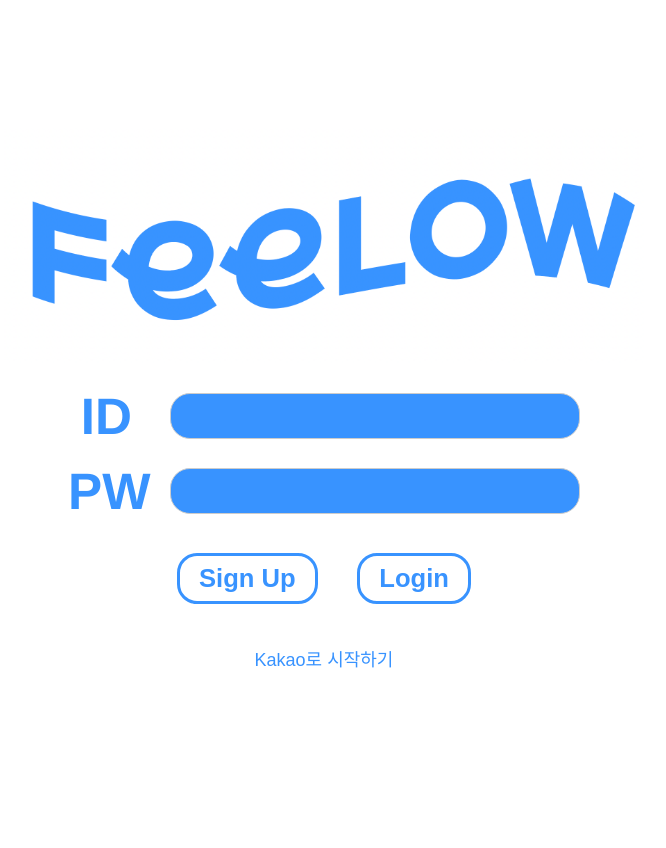
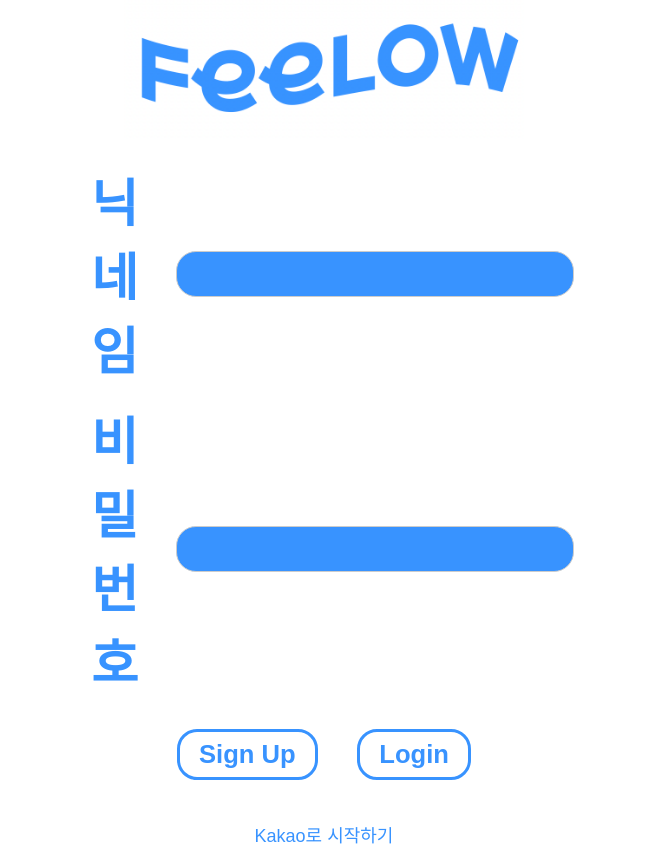
Before and after one commit to Likelion-Feelow/Feelow-Client, a React (Create React App) app: page /login in a window 1280 px wide. Shown: the whole page, without its empty margins (316-982 px from the left). Before the commit the page ends 800 px from the top, so only its background shows below. Built offline with nearby package versions, Linux system fonts and the light colour scheme; the HTML template or start-up script is replaced by a standard one.

Commit message:
로그인 문제 해결 ㅋㅋ

```diff
--- a/src/App.js
+++ b/src/App.js
@@ -16,6 +16,7 @@ import MainPage from "./pages/MainPage";
 
 import TimerPage from "./pages/TimerPage";
 import LoadingPage from "./pages/LoadingPage";
+import SignUpPage from "./pages/SignUpPage";
 
 
 function App() {
@@ -30,6 +31,7 @@ function App() {
           <Route path="/main" element={<MainPage />} />
           <Route path="/timer" element={<TimerPage />} />
           <Route path="/loading" element={<LoadingPage />} />
+          <Route path="/signup" element={<SignUpPage />} />
         </Routes>
 
       {/* <Container> */}
--- a/src/components/Login/KakaoLogoutButton.jsx
+++ b/src/components/Login/KakaoLogoutButton.jsx
@@ -20,7 +20,7 @@ export const handleLogout = async (navigate) => {
 
     // 백엔드 서버에 로그아웃 요청
     await axios.post(
-      "/auths/logout",
+      "http://3.39.201.42:8090/auths/logout",
       {
         refresh_token: refreshToken,
       },
@@ -35,14 +35,8 @@ export const handleLogout = async (navigate) => {
     localStorage.removeItem("access_token"); // 저장된 액세스 토큰 삭제
     localStorage.removeItem("refresh_token"); // 저장된 리프레시 토큰 삭제
 
-    // 카카오 로그아웃
-    const Rest_api_key = process.env.REACT_APP_KAKAO_API_KEY; // 카카오 개발자 콘솔에서 발급받은 앱 키
-    const logoutRedirectUri="http://localhost:3000/onboarding"
-    // const logoutRedirectUri = process.env.REACT_APP_KAKAO_REDIRECT_URI; // 로그아웃 후 리디렉션될 URI
-    window.location.href = `https://kauth.kakao.com/oauth/logout?client_id=${Rest_api_key}&logout_redirect_uri=${encodeURIComponent(logoutRedirectUri)}`;
-
     // 홈 페이지로 리디렉션
-    navigate("/");
+    navigate("/login");
   } catch (error) {
     console.error("Logout failed", error);
     alert("로그아웃에 실패하였습니다. 다시 시도해주세요.");
--- a/src/components/Main.jsx
+++ b/src/components/Main.jsx
@@ -7,6 +7,8 @@ import TodoList from "./Todo/TodoList";
 import AddTodoForm from "./Todo/AddTodoForm";
 import EmotionSelection from "./EmotionSelection";
 import EvaluatingPage from "../pages/EvaluatingPage";
+
+
 
 const Container = styled.div`
   display: grid;
@@ -108,6 +110,7 @@ const Main = ({
             selectedDate={selectedDate}
             tasks={tasks}
             setTasks={setTasks}
+            addTask={addTask}
             handleTaskSelect={handleTaskSelect}
           />
         )}
--- a/src/components/Todo/AddTodoForm.jsx
+++ b/src/components/Todo/AddTodoForm.jsx
@@ -26,16 +26,16 @@ const AddTodoForm = ({ onCancel, addTask, selectedDate }) => {
     };
     console.log(newTask);
 
-    const accessToken = localStorage.getItem('accessToken');
+    const accessToken = localStorage.getItem('access_token');
 
     try {
-      const response = await axios.post('http://3.39.201.42:8090//tasks', newTask, {
+      const response = await axios.post('http://3.39.201.42:8090/tasks/', newTask, {
         headers: {
           Authorization: `Bearer ${accessToken}`,
         },
       });
       addTask(response.data); // 새 할 일 추가(todo list에 띄워주기 위해)
-      // onCancel(); // 할 일 추가 이후 폼 닫기
+      onCancel(); // 할 일 추가 이후 폼 닫기
     } catch (error) {
       console.error("새 할 일 추가 실패", error);
     }
--- a/src/components/Todo/TodoList.jsx
+++ b/src/components/Todo/TodoList.jsx
@@ -2,7 +2,7 @@ import React, { useEffect, useState } from "react";
 import styled, { keyframes } from "styled-components";
 import { CSSTransition, TransitionGroup } from "react-transition-group";
 
-const TodoList = ({ selectedDate, tasks, setTasks, handleTaskSelect, selectedTask }) => {
+const TodoList = ({ selectedDate, tasks, setTasks, addTask, handleTaskSelect, selectedTask }) => {
   const [loading, setLoading] = useState(true);
   const [error, setError] = useState(null);
   const [showNoTaskMessage, setShowNoTaskMessage] = useState(false);
@@ -120,6 +120,7 @@ const TodoList = ({ selectedDate, tasks, setTasks, handleTaskSelect, selectedTas
 
 export default TodoList;
 
+// styled-components
 const fadeIn = keyframes`
   from {
     opacity: 0;
--- a/src/pages/LoginPage.js
+++ b/src/pages/LoginPage.js
@@ -1,8 +1,9 @@
-import React from "react";
+import React, { useState } from "react";
 import styled from "styled-components";
 import Logo from "../images/Logo.png";
 import KakaoLoginButton from "../components/Login/KakaoLoginButton";
-import KakaoLogoutButton from "../components/Login/KakaoLogoutButton";
+import { useNavigate } from "react-router-dom";
+import axios from 'axios';
 
 const Container = styled.div`
   display: flex;
@@ -12,10 +13,12 @@ const Container = styled.div`
   height: 100vh;
   background-color: white;
   font-family: Helvetica, Arial, sans-serif;
+  padding: 20px; /* 모바일 뷰에서의 패딩 추가 */
 `;
 
 const LoginImage = styled.img`
   width: 50vw;
+  max-width: 400px; /* 최대 너비 설정 */
   margin-bottom: 24px;
 `;
 
@@ -25,12 +28,14 @@ const InputContainer = styled.div`
   align-items: center;
   margin-bottom: 16px;
   width: 40vw;
+  max-width: 500px; /* 최대 너비 설정 */
 `;
 
 const InputText = styled.div`
   font-size: 4vw;
   margin-right: 3vw;
   width: 5vw;
+  min-width: 50px; /* 최소 너비 설정 */
   color: #3893ff;
   font-weight: bold;
   text-align: right;
@@ -45,12 +50,14 @@ const InputField = styled.input`
   background-color: #3893ff;
   color: white;
   flex: 1;
+  min-width: 150px; /* 최소 너비 설정 */
 `;
 
 const ButtonRow = styled.div`
   display: flex;
   justify-content: space-between;
   width: 23vw;
+  max-width: 300px; /* 최대 너비 설정 */
   margin-top: 16px;
 `;
 
@@ -65,26 +72,59 @@ const Button = styled.button`
   cursor: pointer;
   font-size: 2vw;
   font-weight: bold;
+  min-width: 100px; /* 최소 너비 설정 */
 `;
 
 const LoginPage = () => {
+  const [nickname, setNickname] = useState('');
+  const [password, setPassword] = useState('');
+  const navigate = useNavigate();
+
+  const handleLogin = async () => {
+    try {
+      const response = await axios.post('http://3.39.201.42:8090/auths/login', {
+        nickname,
+        password
+      });
+
+      if (response.status === 200) {
+        const { access_token, refresh_token } = response.data;
+        localStorage.setItem('access_token', access_token);
+        localStorage.setItem('refresh_token', refresh_token);
+        navigate('/main');
+      } else {
+        console.error('로그인 실패');
+      }
+    } catch (error) {
+      console.error('로그인 중 오류 발생:', error);
+    }
+  };
+
   return (
     <Container>
       <LoginImage src={Logo} alt="Login" />
 
       <InputContainer>
-        <InputText>ID</InputText>
-        <InputField id="id" type="text" />
+        <InputText>닉네임</InputText>
+        <InputField
+          type="text"
+          value={nickname}
+          onChange={(e) => setNickname(e.target.value)}
+        />
       </InputContainer>
 
       <InputContainer>
-        <InputText>PW</InputText>
-        <InputField id="pw" type="password" />
+        <InputText>비밀번호</InputText>
+        <InputField
+          type="password"
+          value={password}
+          onChange={(e) => setPassword(e.target.value)}
+        />
       </InputContainer>
 
       <ButtonRow>
-        <Button>Sign Up</Button>
-        <Button>Login</Button>
+        <Button onClick={() => navigate('/signup')}>Sign Up</Button>
+        <Button onClick={handleLogin}>Login</Button>
       </ButtonRow>
 
       {/* 카카오 로그인 */}
--- /dev/null
+++ b/src/pages/SignUpPage.js
@@ -0,0 +1,64 @@
+import React, { useState } from 'react';
+import axios from 'axios';
+
+const SignUpPage = () => {
+  const [nickname, setNickname] = useState('');
+  const [password, setPassword] = useState('');
+  const [message, setMessage] = useState('');
+
+  const handleSignUp = async (e) => {
+    e.preventDefault();
+
+    const requestBody = {
+      nickname: nickname.trim(),
+      password: password.trim(),
+    };
+
+    try {
+      const response = await axios.post('http://3.39.201.42:8090/auths/register', requestBody);
+      if (response.status === 201) {
+        setMessage(`사용자 ${response.data.nickname}가 성공적으로 등록되었습니다!`);
+      } else {
+        console.log()
+        setMessage('회원가입에 실패했습니다. 다시 시도해 주세요.');
+      }
+    } catch (error) {
+      console.error('에러 발생:', error);
+      setMessage('문제가 발생했습니다. 다시 시도해 주세요.');
+    }
+  };
+
+  return (
+    <div>
+      <h1>회원가입</h1>
+      <form onSubmit={handleSignUp}>
+        <div>
+          <label>
+            닉네임:
+            <input
+              type="text"
+              value={nickname}
+              onChange={(e) => setNickname(e.target.value)}
+              required
+            />
+          </label>
+        </div>
+        <div>
+          <label>
+            비밀번호:
+            <input
+              type="password"
+              value={password}
+              onChange={(e) => setPassword(e.target.value)}
+              required
+            />
+          </label>
+        </div>
+        <button type="submit">회원가입</button>
+      </form>
+      {message && <p>{message}</p>}
+    </div>
+  );
+};
+
+export default SignUpPage;
```
Also changed, not shown: src/components/Login/KakaoCallback.jsx (+41 -41 lines).
